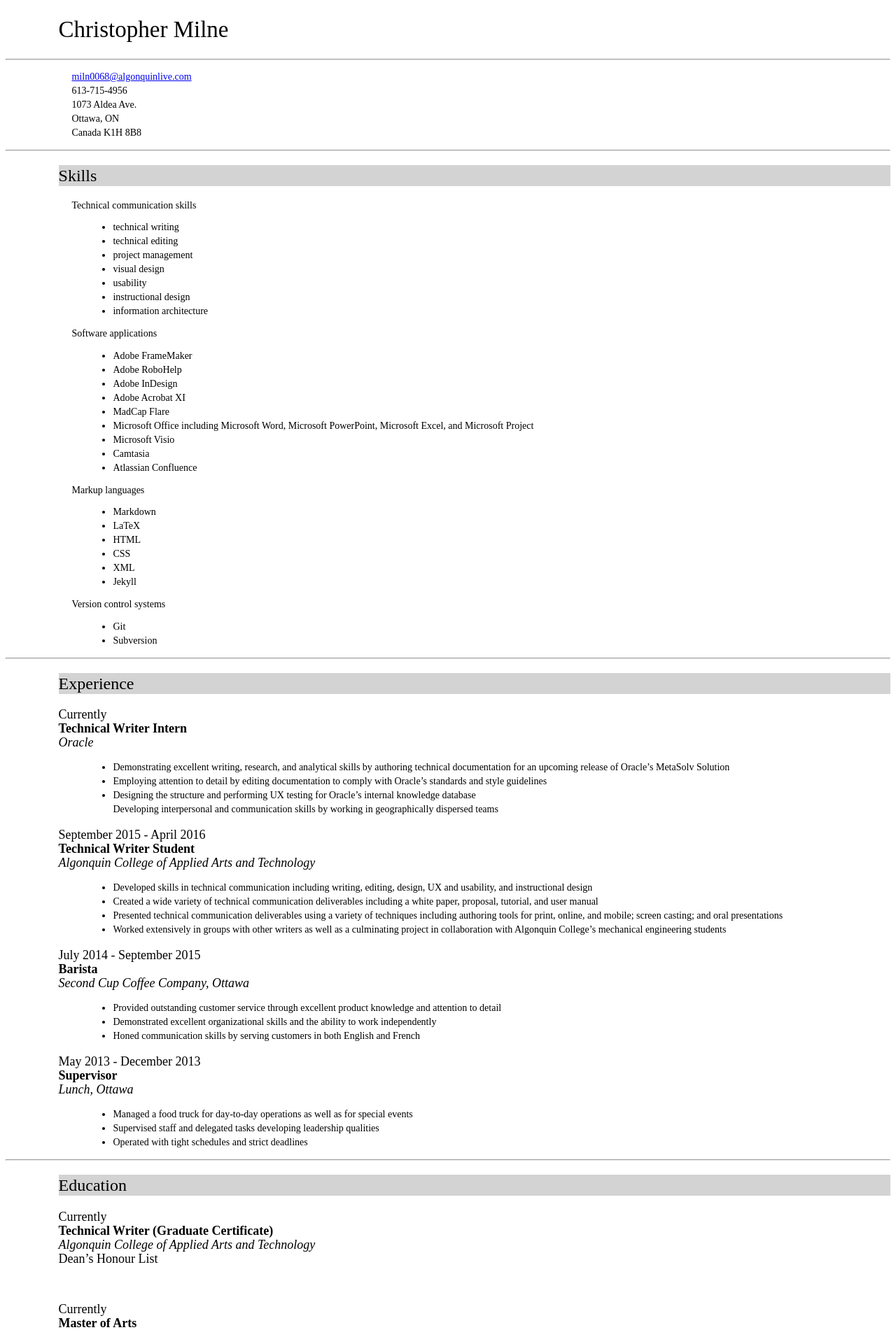
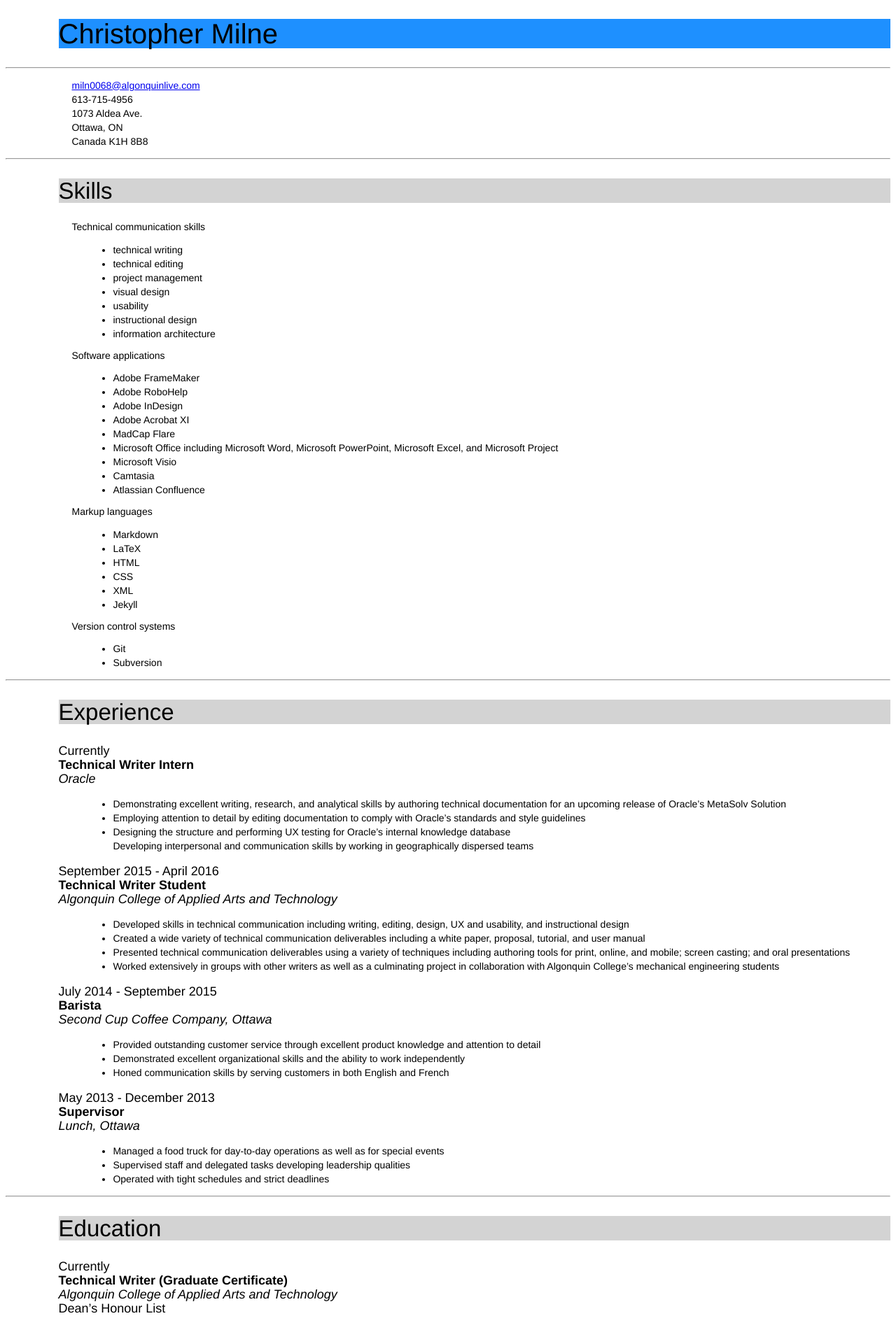
Before and after one commit to chris-milne/chris-milne.github.io, a Jekyll site: the page built from index.html, in a window 1280 px wide. Shown: the top 1901 px of the page at 70% size. Built offline with Jekyll 4.4.1, drawn with Linux system fonts in a browser that asks for light colours.

Commit message:
Update main.css

```diff
--- a/css/main.css
+++ b/css/main.css
@@ -1,26 +1,27 @@
 h1 {
-	font-family: "Avenir Next";
+	font-family: "Avenir Next", Helvetica;
+	font-size: 40px;
+	font-style: normal;
+	font-variant: normal;
+	font-weight: 200;
+	line-height: 42px;
+	margin-left: 2cm;
+	marging-right: 3cm;
+	background-color: #1e90ff;
+}
+h2 {
+	font-family: "Avenir Next", Helvetica, sans-serif;
 	font-size: 33px;
 	font-style: normal;
 	font-variant: normal;
 	font-weight: 250;
-	line-height: 40px;
-	margin-left: 2cm;
-	marging-right: 3cm;
-}
-h2 {
-	font-family: "Avenir Next";
-	font-size: 24px;
-	font-style: normal;
-	font-variant: normal;
-	font-weight: 250;
-	line-height: 30px;
+	line-height: 35px;
 	margin-left: 2cm;
 	marging-right: 3cm;
 	background-color: lightgrey;
 }
 ul {
-	font-family: "Avenir Next";
+	font-family: "Avenir Next", Helvetica, sans-serif;
 	font-size: 14px;
 	font-style: normal;
 	font-variant: normal;
@@ -30,7 +31,7 @@ ul {
 	marging-right: 3cm;
 }
 h3 {
-	font-family: "Avenir Next";
+	font-family: "Avenir Next", Helvetica, sans-serif;
 	font-size: 14px;
 	font-style: normal;
 	font-variant: normal;
@@ -40,7 +41,7 @@ h3 {
 	marging-right: 3cm;
 }
 p {
-	font-family: "Avenir Next";
+	font-family: "Avenir Next", Helvetica, sans-serif;
 	font-size: 14px;
 	font-style: normal;
 	font-variant: normal;
@@ -50,7 +51,7 @@ p {
 	marging-right: 3cm;
 }
 dt {
-	font-family: "Avenir Next";
+	font-family: "Avenir Next", Helvetica, sans-serif;
 	font-size: 18px;
 	font-style: normal;
 	font-variant: normal;
@@ -60,7 +61,7 @@ dt {
 	marging-right: 3cm;
 }
 dd {
-	font-family: "Avenir Next";
+	font-family: "Avenir Next", Helvetica, sans-serif;
 	font-size: 18px;
 	font-style: normal;
 	font-variant: normal;
```
